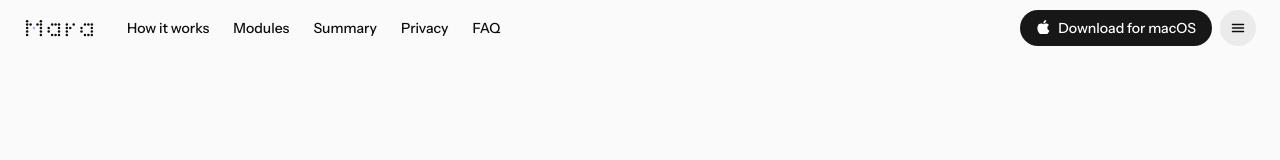
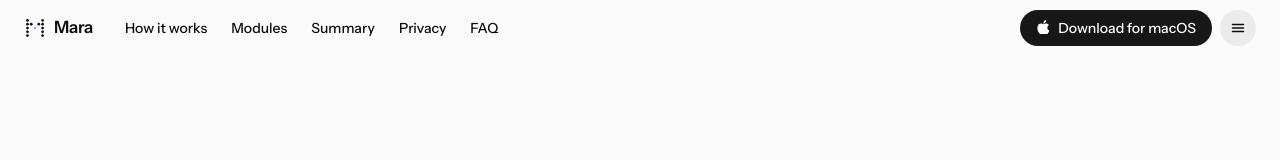
Before and after one commit to guilhermekollet/mara-ai, a Next.js app in the folder web/: page /en in a window 1280 px wide. Shown: the top 160 px of the page. Built offline with nearby package versions, Linux system fonts and the light colour scheme.

Commit message:
feat(web): show the dotted m with the name in the logo
The logo in the header, footer and 404 page spelled "Mara" in dots.
It is now the dotted "M" with the name beside it in the site's type;
the shimmer wave still runs across the M's dots on hover.

```diff
--- a/web/components/brand.tsx
+++ b/web/components/brand.tsx
@@ -1,9 +1,10 @@
 "use client";
 
 import { useEffect, useRef } from "react";
-import { Wordmark } from "@/components/mark";
+import { Mark } from "@/components/mark";
 
-// The name in the header and footer. On hover, a shimmer wave runs across the dots, just like
+// The logo in the header and footer: the dotted "M" with the name beside it. On hover, a shimmer
+// wave runs across the M's dots, just like
 // the app's menu bar icon: it builds up on enter and, on leave, fades out until the dots are
 // back to normal, without a hard cut. It links to the top of the page unless given another `href`.
 export function Brand({ href = "#topo" }: { href?: string }) {
@@ -52,7 +53,7 @@ export function Brand({ href = "#topo" }: { href?: string }) {
       ref={link}
       href={href}
       aria-label="Mara AI"
-      className="inline-flex items-center py-2"
+      className="inline-flex items-center gap-2 py-2"
       onMouseEnter={() => {
         active.current = true;
         if (!frame.current) run();
@@ -61,7 +62,8 @@ export function Brand({ href = "#topo" }: { href?: string }) {
         active.current = false;
       }}
     >
-      <Wordmark className="h-[20px] w-auto text-fg" />
+      <Mark className="size-[22px] text-fg" />
+      <span className="text-[17px] font-semibold tracking-tight text-fg">Mara</span>
     </a>
   );
 }
```
